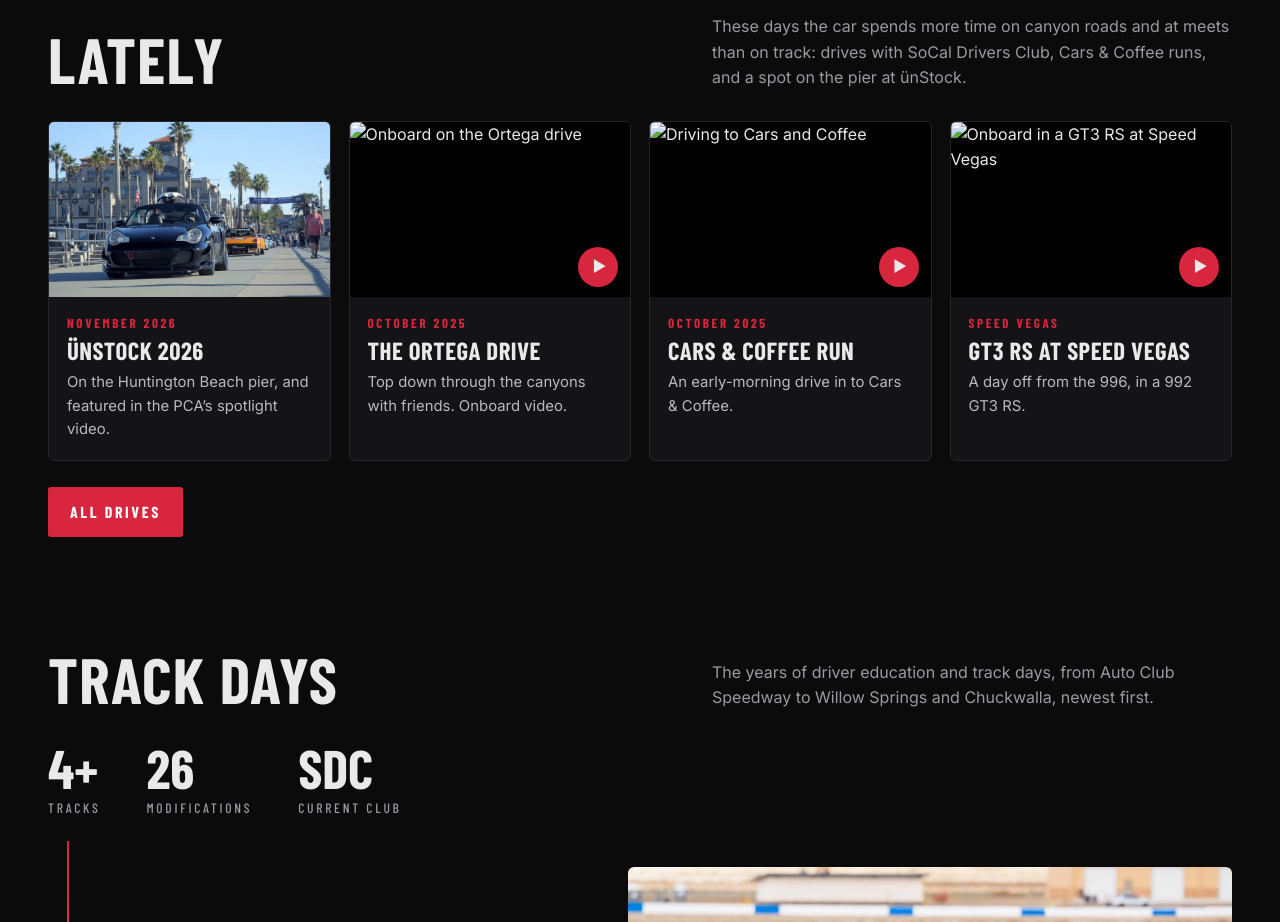
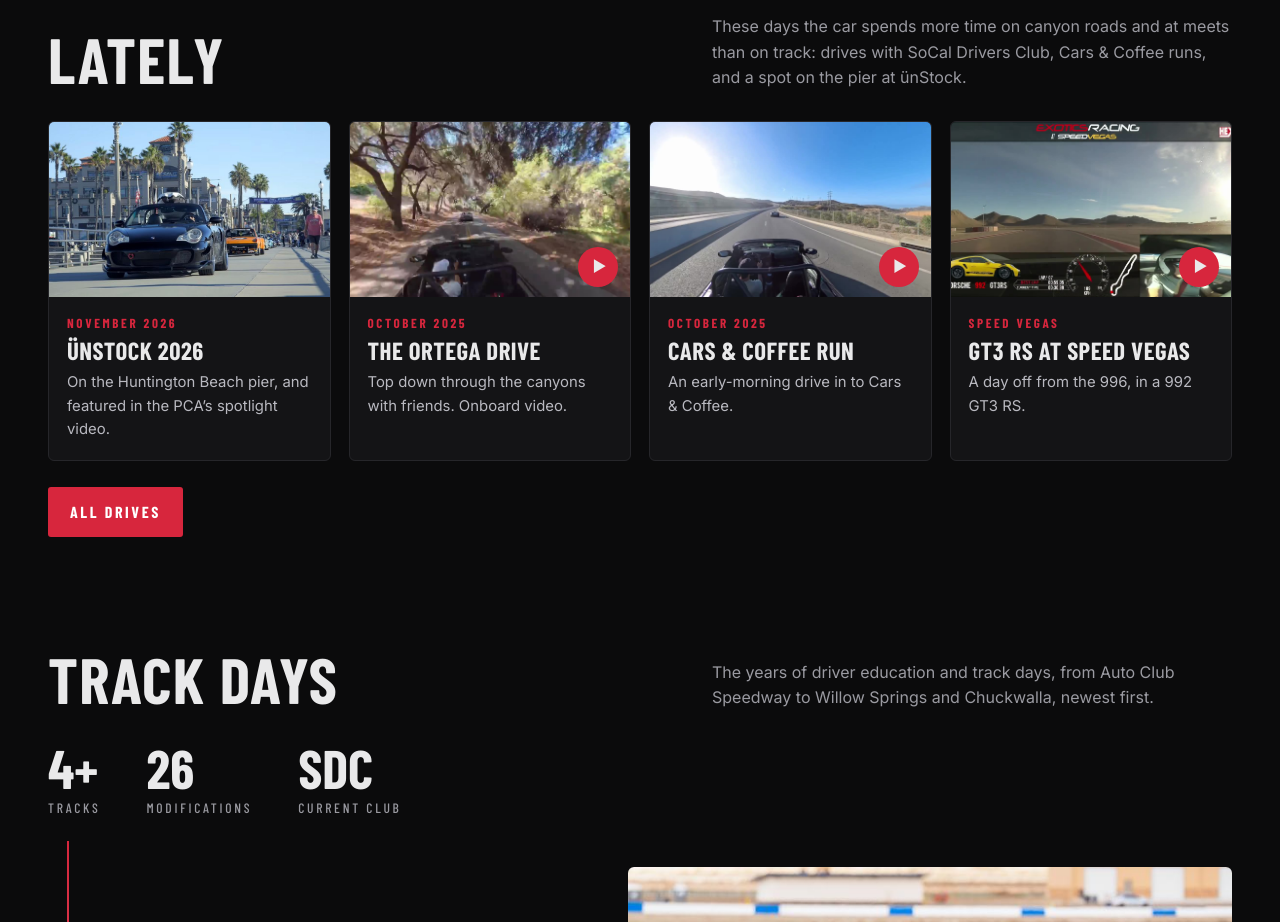
Before and after one commit to dbkeator/996tt.net, a plain HTML site: page index.html in a window 1280 px wide. Shown: the part 880-1802 px from the top of the page. Drawn offline with nearby package versions, Linux system fonts and the light colour scheme; a web font is replaced by a local one.

Commit message:
Add files via upload

```diff
--- a/index.html
+++ b/index.html
@@ -30,9 +30,9 @@
   <div class="sec-head"><h2>Lately</h2><p>These days the car spends more time on canyon roads and at meets than on track: drives with SoCal Drivers Club, Cars &amp; Coffee runs, and a spot on the pier at &uuml;nStock.</p></div>
   <div class="lately">
     <a class="card" href="drives.html#unstock"><div class="pic"><img src="img4/thumbs/u01.jpg" alt="ünStock 2026 on the Huntington Beach pier" loading="lazy"></div><span class="when">November 2026</span><h3>&uuml;nStock 2026</h3><p>On the Huntington Beach pier, and featured in the PCA&rsquo;s spotlight video.</p></a>
-    <a class="card" href="drives.html#ortega"><div class="pic"><img src="video/ortega-canyon.jpg" alt="Onboard on the Ortega drive" loading="lazy"><span class="play">&#9658;</span></div><span class="when">October 2025</span><h3>The Ortega drive</h3><p>Top down through the canyons with friends. Onboard video.</p></a>
-    <a class="card" href="drives.html#cars-coffee"><div class="pic"><img src="video/cars-coffee.jpg" alt="Driving to Cars and Coffee" loading="lazy"><span class="play">&#9658;</span></div><span class="when">October 2025</span><h3>Cars &amp; Coffee run</h3><p>An early-morning drive in to Cars &amp; Coffee.</p></a>
-    <a class="card" href="drives.html#speed-vegas"><div class="pic"><img src="video/speedvegas-gt3rs.jpg" alt="Onboard in a GT3 RS at Speed Vegas" loading="lazy"><span class="play">&#9658;</span></div><span class="when">Speed Vegas</span><h3>GT3 RS at Speed Vegas</h3><p>A day off from the 996, in a 992 GT3 RS.</p></a>
+    <a class="card" href="drives.html#ortega"><div class="pic"><img src="ortega-canyon.jpg" alt="Onboard on the Ortega drive" loading="lazy"><span class="play">&#9658;</span></div><span class="when">October 2025</span><h3>The Ortega drive</h3><p>Top down through the canyons with friends. Onboard video.</p></a>
+    <a class="card" href="drives.html#cars-coffee"><div class="pic"><img src="cars-coffee.jpg" alt="Driving to Cars and Coffee" loading="lazy"><span class="play">&#9658;</span></div><span class="when">October 2025</span><h3>Cars &amp; Coffee run</h3><p>An early-morning drive in to Cars &amp; Coffee.</p></a>
+    <a class="card" href="drives.html#speed-vegas"><div class="pic"><img src="speedvegas-gt3rs.jpg" alt="Onboard in a GT3 RS at Speed Vegas" loading="lazy"><span class="play">&#9658;</span></div><span class="when">Speed Vegas</span><h3>GT3 RS at Speed Vegas</h3><p>A day off from the 996, in a 992 GT3 RS.</p></a>
   </div>
   <a class="btn" href="drives.html">All drives</a>
 </div></section>
```
Also changed, not shown: drives.html (+3 -3 lines).
